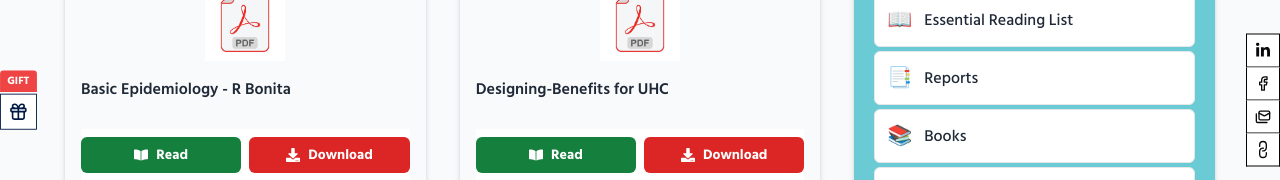
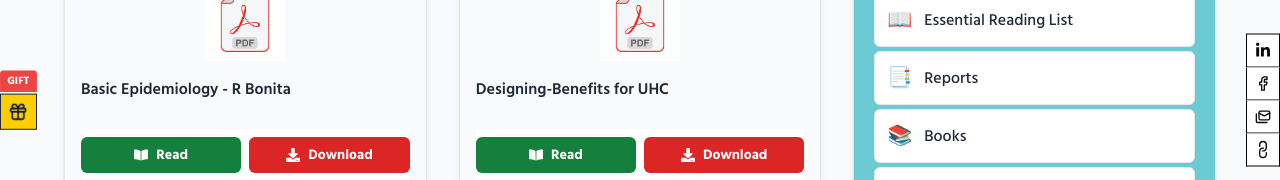
Before and after one commit to Muhammad-AIUB/HSM, a Next.js app: page /resources/books in a window 1280 px wide. Shown: the part 300-480 px from the top of the page. Built offline with nearby package versions, Linux system fonts and the light colour scheme.

Commit message:
add: blink/gift-button

```diff
--- a/components/Shared/Social/GiftButton.tsx
+++ b/components/Shared/Social/GiftButton.tsx
@@ -5,14 +5,22 @@ const GiftButton = () => {
     return (
         <Link
             href="/gift-for-u"
-      className="fixed z-50 top-1/2 -left-0.5 transform -translate-y-1/2 flex flex-col items-center cursor-pointer scale-90"
+            className="fixed z-50 top-1/2 -left-0.5 transform -translate-y-1/2 flex flex-col items-center cursor-pointer scale-90 group"
         >
-      <span className="mb-0.5 text-xs text-white font-extrabold  bg-destructive px-2 py-1 rounded-t ">
+            <span className="mb-0.5 text-xs text-white font-extrabold bg-destructive px-2 py-1 rounded-t">
                 GIFT
             </span>
-      <button className="py-2 px-0 border w-full border-[#001844] hover:bg-[#FFCE00] transition bg-white">
-        <Gift size={22} className="text-[#001844] w-full" />
-      </button>
+            <div className="relative py-2 px-0 border w-full border-[#001844] bg-[#FFCE00] hover:scale-105 transition-transform duration-200">
+                {/* Tooltip */}
+                <div className="absolute left-full ml-2 top-1/2 -translate-y-1/2 whitespace-nowrap bg-[#001844] text-white text-xs px-2 py-1 rounded opacity-0 group-hover:opacity-100 transition-opacity duration-300 z-50 shadow-lg">
+                    🎁 Click to claim your gift!
+                </div>
+
+                {/* Animated Icon */}
+                <div className="w-full flex justify-center items-center">
+                    <Gift size={22} className="animate-blink-scale-color" />
+                </div>
+            </div>
         </Link>
     );
 };
--- a/tailwind.config.ts
+++ b/tailwind.config.ts
@@ -15,78 +15,96 @@ export default {
     theme: {
         extend: {
             boxShadow: {
-  			input: '`0px 2px 3px -1px rgba(0,0,0,0.1), 0px 1px 0px 0px rgba(25,28,33,0.02), 0px 0px 0px 1px rgba(25,28,33,0.08)`'
+                input: "`0px 2px 3px -1px rgba(0,0,0,0.1), 0px 1px 0px 0px rgba(25,28,33,0.02), 0px 0px 0px 1px rgba(25,28,33,0.08)`",
             },
             colors: {
-  			background: 'hsl(var(--background))',
-  			foreground: 'hsl(var(--foreground))',
+                background: "hsl(var(--background))",
+                foreground: "hsl(var(--foreground))",
                 card: {
-  				DEFAULT: 'hsl(var(--card))',
-  				foreground: 'hsl(var(--card-foreground))'
+                    DEFAULT: "hsl(var(--card))",
+                    foreground: "hsl(var(--card-foreground))",
                 },
                 popover: {
-  				DEFAULT: 'hsl(var(--popover))',
-  				foreground: 'hsl(var(--popover-foreground))'
+                    DEFAULT: "hsl(var(--popover))",
+                    foreground: "hsl(var(--popover-foreground))",
                 },
                 primary: {
-  				DEFAULT: 'hsl(var(--primary))',
-  				foreground: 'hsl(var(--primary-foreground))'
+                    DEFAULT: "hsl(var(--primary))",
+                    foreground: "hsl(var(--primary-foreground))",
                 },
                 secondary: {
-  				DEFAULT: 'hsl(var(--secondary))',
-  				foreground: 'hsl(var(--secondary-foreground))'
+                    DEFAULT: "hsl(var(--secondary))",
+                    foreground: "hsl(var(--secondary-foreground))",
                 },
                 muted: {
-  				DEFAULT: 'hsl(var(--muted))',
-  				foreground: 'hsl(var(--muted-foreground))'
+                    DEFAULT: "hsl(var(--muted))",
+                    foreground: "hsl(var(--muted-foreground))",
                 },
                 accent: {
-  				DEFAULT: 'hsl(var(--accent))',
-  				foreground: 'hsl(var(--accent-foreground))'
+                    DEFAULT: "hsl(var(--accent))",
+                    foreground: "hsl(var(--accent-foreground))",
                 },
                 destructive: {
-  				DEFAULT: 'hsl(var(--destructive))',
-  				foreground: 'hsl(var(--destructive-foreground))'
+                    DEFAULT: "hsl(var(--destructive))",
+                    foreground: "hsl(var(--destructive-foreground))",
                 },
-  			border: 'hsl(var(--border))',
-  			input: 'hsl(var(--input))',
-  			ring: 'hsl(var(--ring))',
+                border: "hsl(var(--border))",
+                input: "hsl(var(--input))",
+                ring: "hsl(var(--ring))",
                 chart: {
-  				'1': 'hsl(var(--chart-1))',
-  				'2': 'hsl(var(--chart-2))',
-  				'3': 'hsl(var(--chart-3))',
-  				'4': 'hsl(var(--chart-4))',
-  				'5': 'hsl(var(--chart-5))'
-  			}
+                    "1": "hsl(var(--chart-1))",
+                    "2": "hsl(var(--chart-2))",
+                    "3": "hsl(var(--chart-3))",
+                    "4": "hsl(var(--chart-4))",
+                    "5": "hsl(var(--chart-5))",
+                },
             },
             borderRadius: {
-  			lg: 'var(--radius)',
-  			md: 'calc(var(--radius) - 2px)',
-  			sm: 'calc(var(--radius) - 4px)'
+                lg: "var(--radius)",
+                md: "calc(var(--radius) - 2px)",
+                sm: "calc(var(--radius) - 4px)",
             },
             keyframes: {
-  			'accordion-down': {
+                "accordion-down": {
                     from: {
-  					height: '0'
+                        height: "0",
                     },
                     to: {
-  					height: 'var(--radix-accordion-content-height)'
-  				}
+                        height: "var(--radix-accordion-content-height)",
                     },
-  			'accordion-up': {
+                },
+                "accordion-up": {
                     from: {
-  					height: 'var(--radix-accordion-content-height)'
+                        height: "var(--radix-accordion-content-height)",
                     },
                     to: {
-  					height: '0'
-  				}
-  			}
+                        height: "0",
+                    },
+                },
+
+                // gift button animation
+                blinkScaleColor: {
+                    "0%, 100%": {
+                        opacity: "1",
+                        transform: "scale(1)",
+                        color: "#001844",
+                        // backgroundColor: "#FFCE00", // white
+                    },
+                    "50%": {
+                        opacity: "1",
+                        transform: "scale(1.2)",
+                        // color: "#FFCE00",
+                        // backgroundColor: "#FFCE00", // dark blue
+                    },
+                },
             },
             animation: {
-  			'accordion-down': 'accordion-down 0.2s ease-out',
-  			'accordion-up': 'accordion-up 0.2s ease-out'
-  		}
-  	}
+                "accordion-down": "accordion-down 0.2s ease-out",
+                "accordion-up": "accordion-up 0.2s ease-out",
+                "blink-scale-color":
+                    "blinkScaleColor 1.5s infinite ease-in-out",
+            },
+        },
     },
     plugins: [
         addVariablesForColors,
@@ -99,7 +117,10 @@ export default {
                         )}")`,
                     }),
                 },
-        { values: flattenColorPalette(theme("backgroundColor")), type: "color" }
+                {
+                    values: flattenColorPalette(theme("backgroundColor")),
+                    type: "color",
+                }
             );
         },
         require("tailwindcss-animate"),
```
Lines whose indentation alone changed are shown as unchanged.
